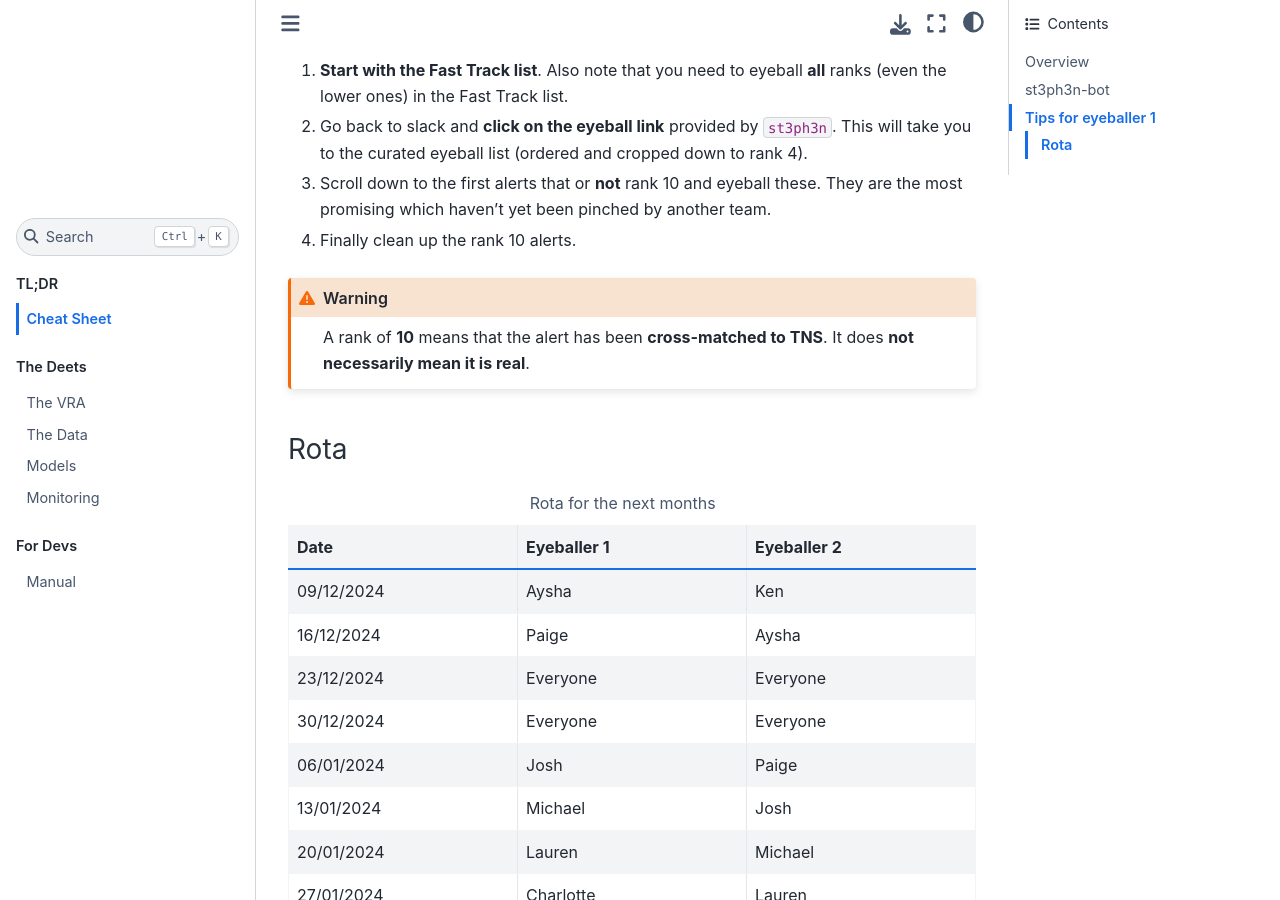
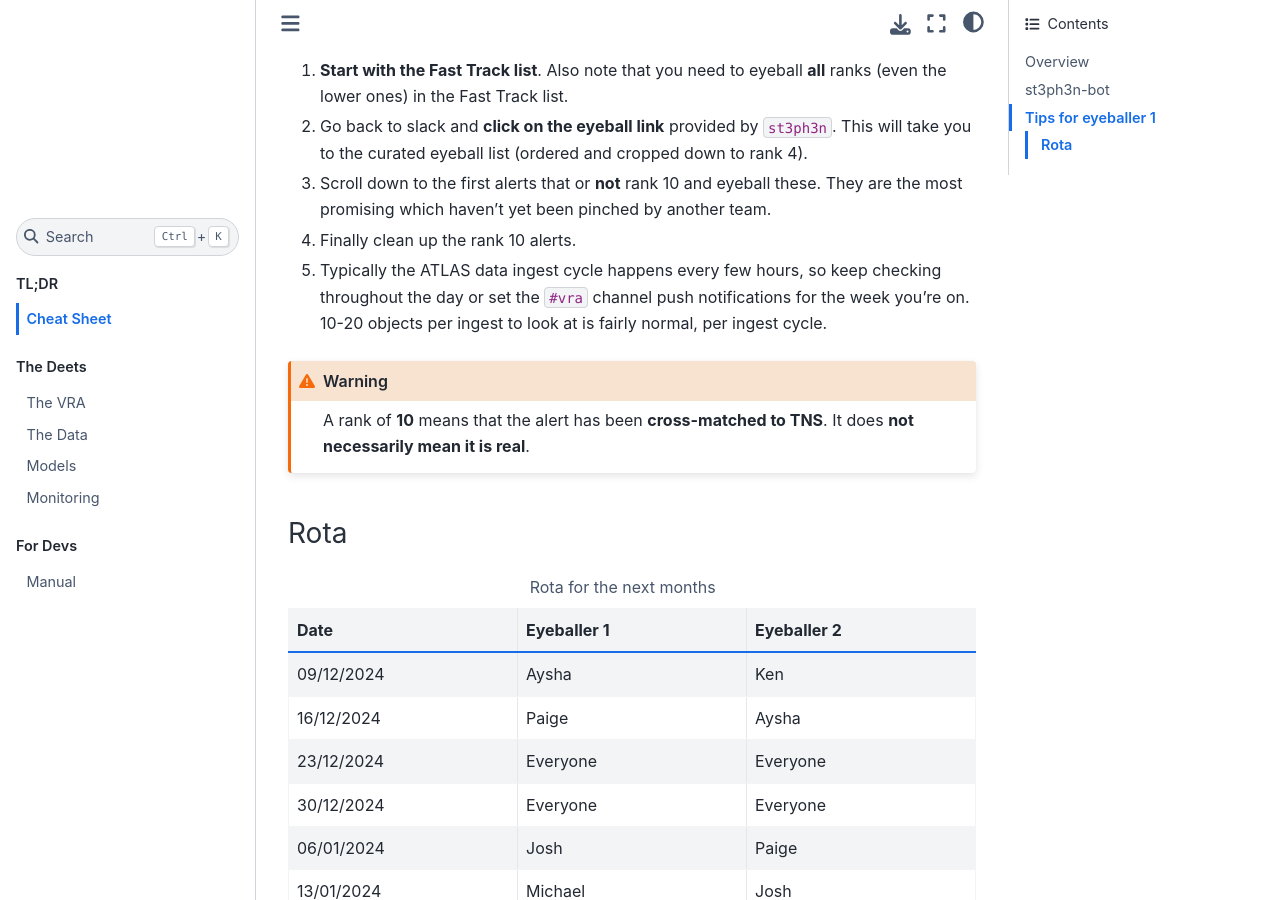
Before and after one commit to HeloiseS/atlasvras, a Sphinx documentation site: the page built from docs/source/eyeball.rst, in a window 1280 px wide and 900 px high, scrolled down 1880 px. Built offline with Sphinx 7.4.7 and the Sphinx Book theme 1.1.4, drawn with Linux system fonts in a browser that asks for light colours.

Commit message:
stephen's comments on cheat sheet done

```diff
--- a/docs/source/eyeball.rst
+++ b/docs/source/eyeball.rst
@@ -64,7 +64,8 @@ Tips for eyeballer 1
 2. Go back to slack and **click on the eyeball link** provided by ``st3ph3n``. This will take you to the curated eyeball list (ordered and cropped down to rank 4).
 3. Scroll down to the first alerts that or **not** rank 10 and eyeball these. They are the most promising which haven't yet been pinched by another team.
 4. Finally clean up the rank 10 alerts.
-
+5. Typically the ATLAS data ingest cycle happens every few hours, so keep checking throughout the day or set the ``#vra`` channel push notifications for the week you're on.
+   10-20 objects per ingest to look at is fairly normal, per ingest cycle.
 
 .. warning::
    A rank of **10** means that the alert has been **cross-matched to TNS**. It does **not necessarily mean it is real**.
```
